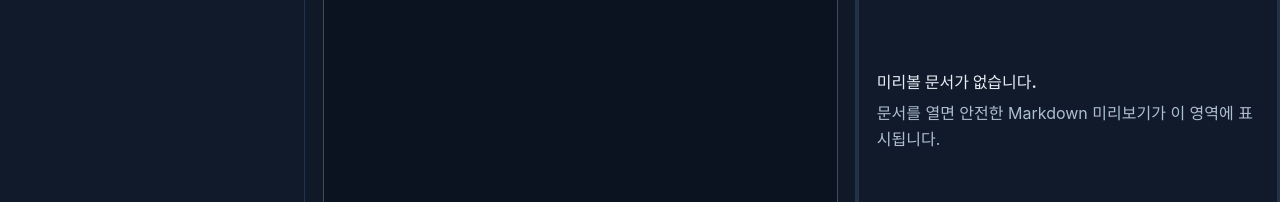
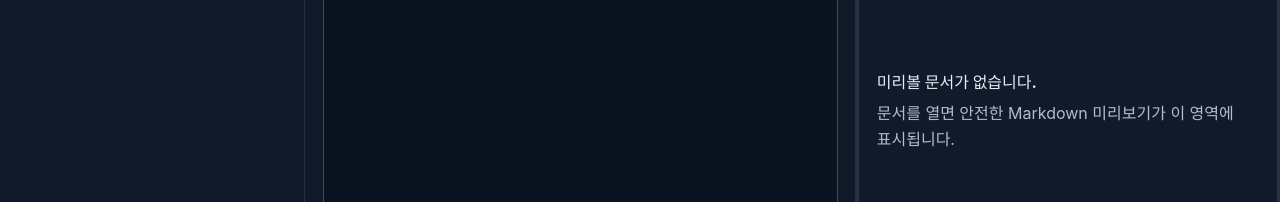
Before and after one commit to jhpark-jarvis/jarvis-dock, a React (Vite) app in the folder apps/desktop/: page / in a window 1280 px wide. Shown: the part 329-531 px from the top of the page. Built offline with nearby package versions, Linux system fonts and the light colour scheme.

Commit message:
fix: 빈 상태 안내 줄바꿈 보정
- 문서·미리보기 한글 문구 keep-all 적용
- 음절 단위 줄바꿈 방지

```diff
--- a/apps/desktop/src/renderer/index.css
+++ b/apps/desktop/src/renderer/index.css
@@ -471,6 +471,7 @@ input:focus-visible {
   max-width: 26rem;
   color: #aebed1;
   line-height: 1.6;
+  word-break: keep-all;
 }
 
 .workspace-state__title,
```
